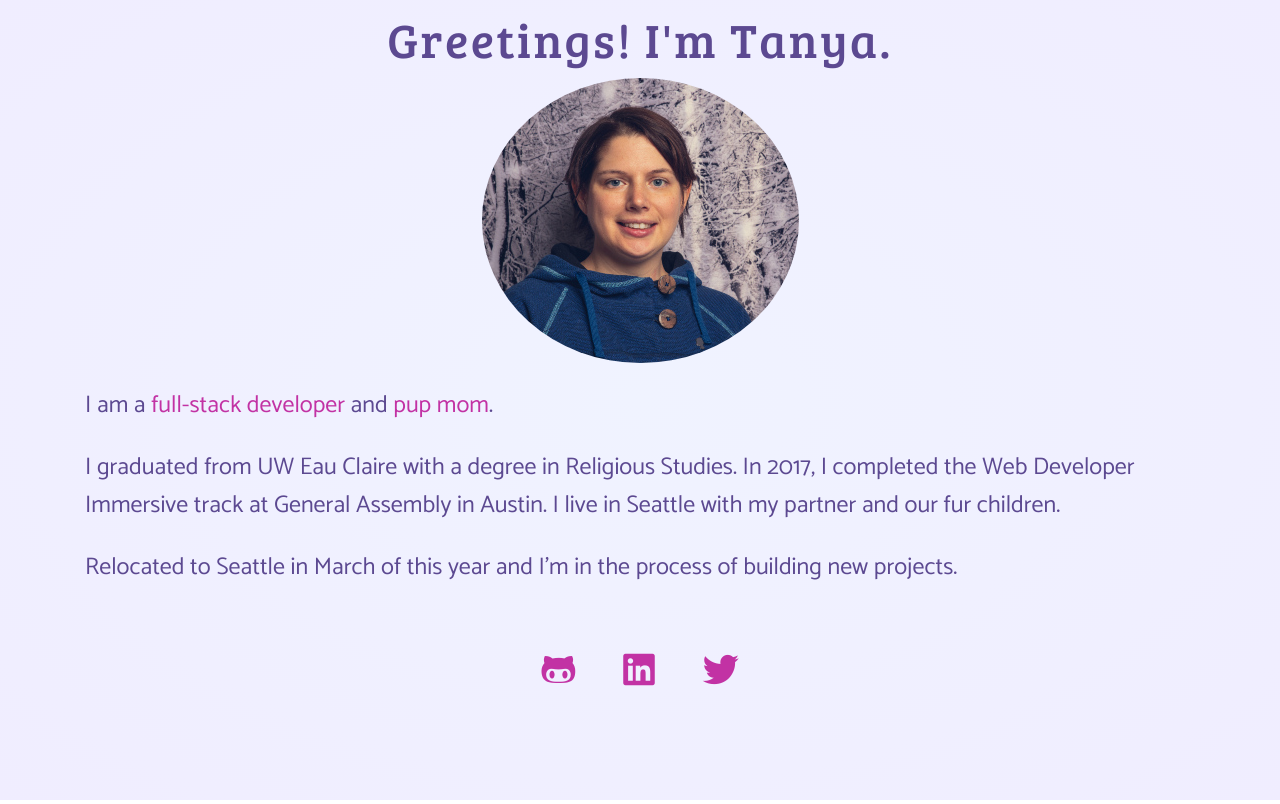
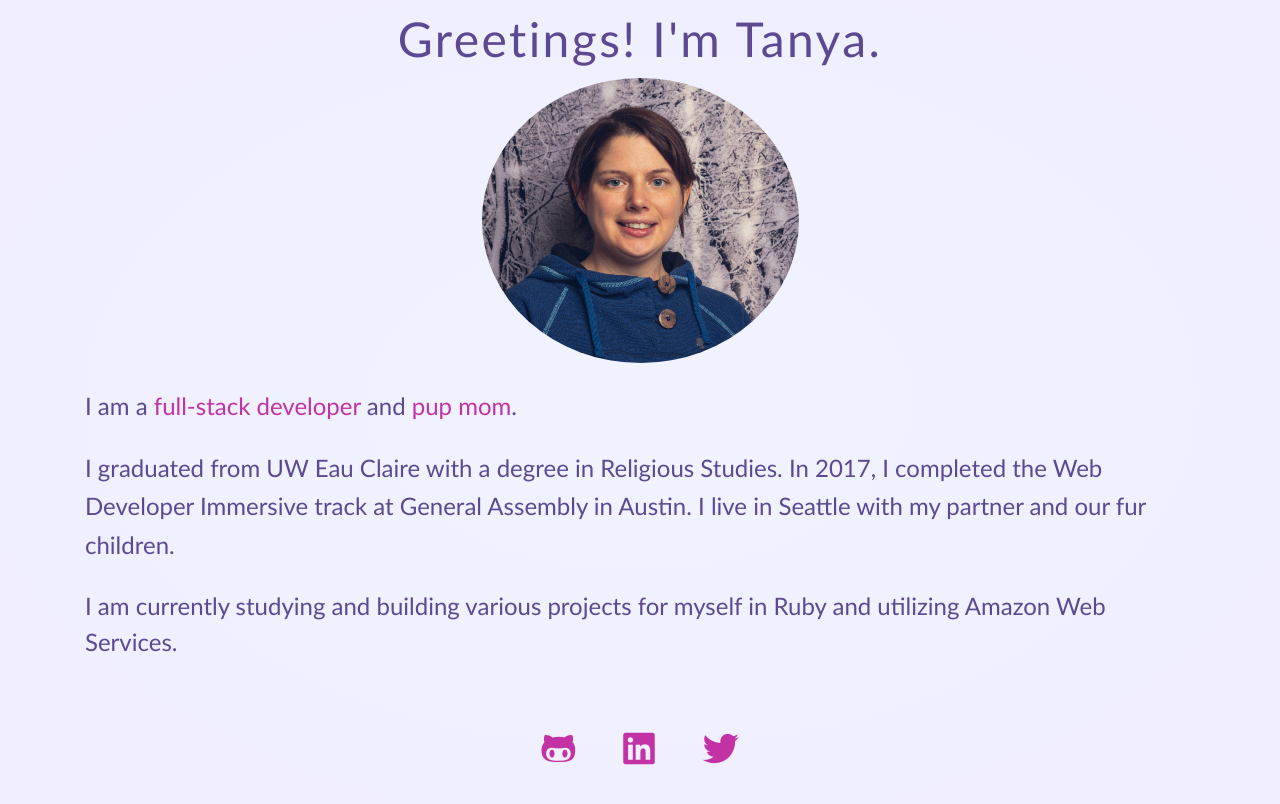
Before and after one commit to TanyaSelvog/tanya.im, a plain HTML site: page index.html in a window 1280 px wide. Drawn offline with nearby package versions, Linux system fonts and the light colour scheme.

Commit message:
changed font to Candara and deleted Google Catarman font and linked CSS

```diff
--- a/index.html
+++ b/index.html
@@ -7,7 +7,6 @@
 	<link rel="stylesheet" href="https://stackpath.bootstrapcdn.com/bootstrap/4.1.2/css/bootstrap.min.css" integrity="sha384-Smlep5jCw/wG7hdkwQ/Z5nLIefveQRIY9nfy6xoR1uRYBtpZgI6339F5dgvm/e9B" crossorigin="anonymous">
 	<link rel="stylesheet" href="https://use.fontawesome.com/releases/v5.3.1/css/all.css" integrity="sha384-mzrmE5qonljUremFsqc01SB46JvROS7bZs3IO2EmfFsd15uHvIt+Y8vEf7N7fWAU" crossorigin="anonymous">
 	<link rel="stylesheet" href="main.css">
-	<link href="https://fonts.googleapis.com/css?family=Bree+Serif|Catamaran" rel="stylesheet">
 	<link rel='shortcut icon' href='favicon.ico' type='image/x-icon'/ >
 	<title>Tanya Selvog</title>
 </head>
@@ -30,7 +29,7 @@
 
 	</div>
 	<div class="container projects">
-		<p>Relocated to Seattle in March of this year and I'm in the process of building new projects.</p>
+		<p>I am currently studying and building various projects for myself in Ruby and utilizing Amazon Web Services.</p>
 
 	<nav class="navbar justify-content-center">
 		<ul class="nav socialmedialinks">
--- a/main.css
+++ b/main.css
@@ -8,7 +8,7 @@
 	background: -moz-radial-gradient(center,rgb(240, 243, 255), #F0EDFF);
 	background: radial-gradient(ellipse at center,rgb(240, 243, 255), #F0EDFF);
 	background-attachment: fixed;
-	font-family: 'Catamaran', sans-serif;
+	font-family: 'Candara', sans-serif;
 }
 
 /* Small devices (landscape phones, 544px and up) */
@@ -35,7 +35,7 @@
 
 /**Header1 and About**/
 h2 {
-	font-family: 'Bree Serif', serif;
+	font-family: 'Candara', sans-serif;
 	letter-spacing: .1rem;
 	margin: 10px;
 }
@@ -79,7 +79,7 @@ a {
 
 #ada {
 	background-color: rgb(243, 244, 245);
-	font-family: 'Catamaran', sans-serif;
+	font-family: 'Candara', sans-serif;
 	color: rgb(38, 31, 128);
 }
 
```
